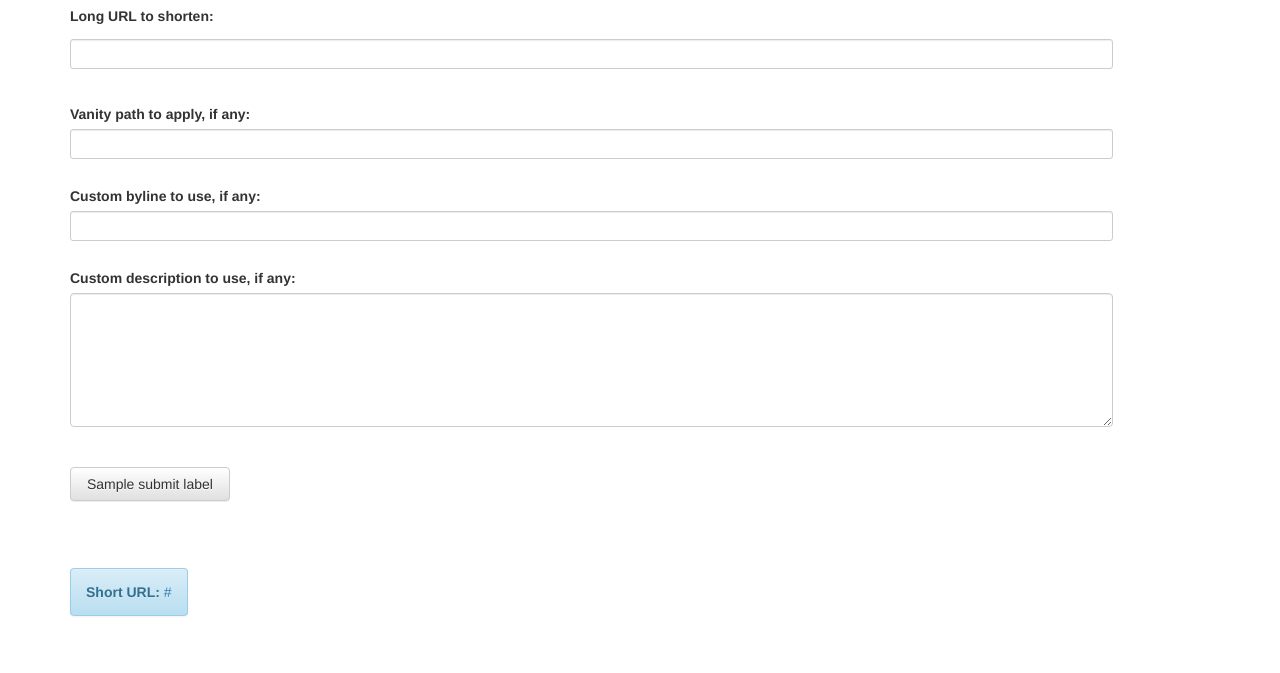
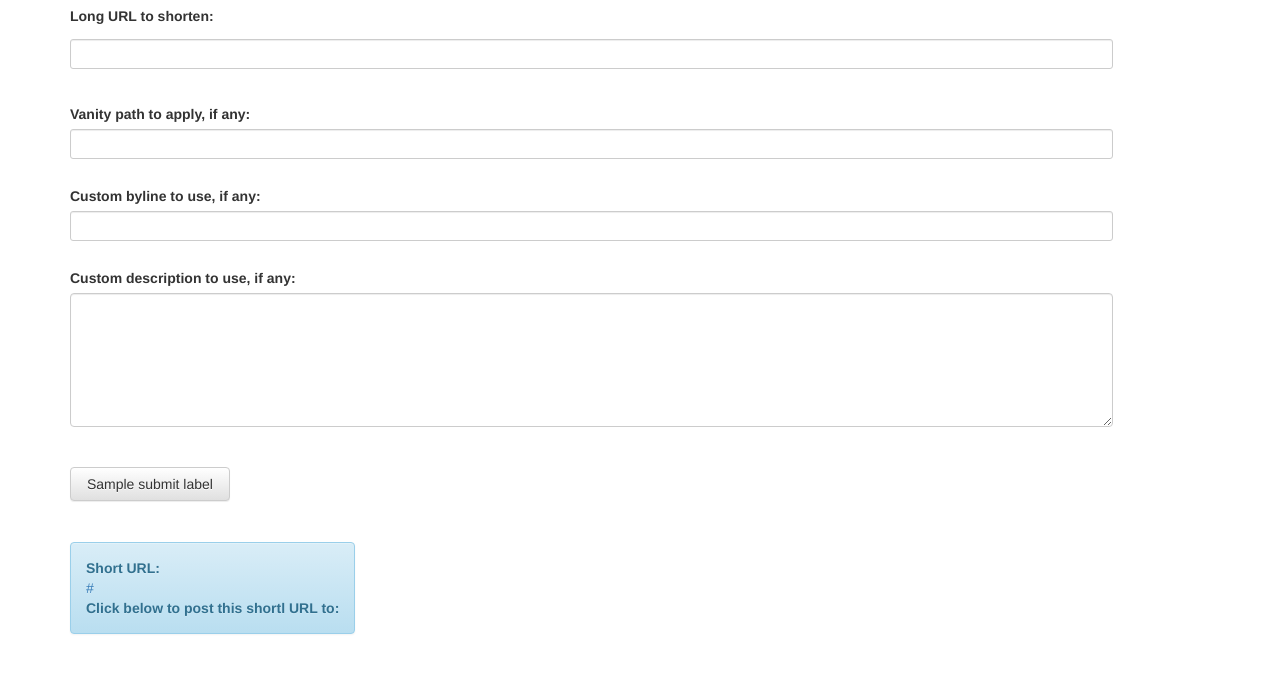
Before and after one commit to bretlowery/snakrAWS, a Django app: template snakraws/templates/shorten_url.html in a window 1280 px wide. Shown: the part 111-784 px from the top of the page. Run offline with Django 3.2, Linux system fonts and the light colour scheme; tables that the repository leaves empty hold one stand-in row (values such as "Sample post"); the template is opened without the code that fills it: values that come from a table or form of the project are taken from there, most other values are stand-ins (such as "Sample title", 1, 10 or a date in 2020); parts of the project's set-up code (start-up, migrations or seed data) failed here and were passed over; some libraries are stand-ins or nearby versions.

Commit message:
Improved socmed posting link formatting/translation

```diff
--- a/snakraws/templates/shorten_url.html
+++ b/snakraws/templates/shorten_url.html
@@ -76,34 +76,31 @@
                     <div class="col-sm-12">
                     {% if message %}
                         <div class="text-nowrap">
-                            <span class="alert {% if '200 ' in message %}alert-success{% else %}alert-danger{% endif %}" >
-                                <strong>{% trans "Result:" %}&nbsp;</strong>{{ message }}
+                            <span class="alert {% if '200 ' in message %}alert-success{% else %}alert-danger{% endif %}" style="display: inline-block;">
+                                <strong>{% trans "Result:" %}&nbsp;</strong><br/>
+                                {{ message }}
                             </span>
                         </div>
                     {% endif %}
                     </div>
                 </div>
-                <br/>
-                <br/>
                 <div class="row">
                     <div class="col-sm-12">
                         {% if shorturl %}
                             <span class="text-nowrap">
-                                <span class="alert alert-info"><strong>Short URL:&nbsp</strong><a href="{{ shorturl }}">{{ shorturl }}</a></span>
-                            </span>
-                            {% if shorturl %}
+                                <span class="alert alert-info" style="display: inline-block;"><strong>{% trans "Short URL:" %}<br/></strong><a href="{{ shorturl }}">{{ shorturl }}</a>
                                 {% if 'localhost' not in shorturl %}
-                                    <br/>
-                                    <br/>
+                                    <br/><strong>{% trans "Click below to post this shortl URL to:" %}</strong><br/>
                                     {% if post_byline %}
-                                        {% post_to_linkedin post_byline shorturl linkedin_link_label %}
+                                        {% post_to_linkedin post_byline shorturl "LinkedIn" %}
                                     {% elif post_description %}
-                                        {% post_to_linkedin post_description shorturl linkedin_link_label %}
+                                        {% post_to_linkedin post_description shorturl "LinkedIn" %}
                                     {% else %}
-                                        {% post_to_linkedin post_title shorturl linkedin_link_label %}
+                                        {% post_to_linkedin post_title shorturl "LinkedIn" %}
                                     {% endif %}
                                 {% endif %}
-                            {% endif %}
+                                </span>
+                            </span>
                             {% if debug %}
                                 <br/>
                                 <br/>
--- a/snakraws/views.py
+++ b/snakraws/views.py
@@ -168,7 +168,6 @@
     heading = getattr(settings, "PAGE_HEADING", settings.VERBOSE_NAME)
     sitekey = getattr(settings, "RECAPTCHA_PUBLIC_KEY", "")
     submit_label = _("Shorten It")
-    linkedin_link_label = _("QuickPost On LinkedIn")
     action = _("shorten_url")
     return render(
             request,
@@ -178,7 +177,6 @@
                 'debug': debug,
                 'form': form,
                 'heading': heading,
-                'linkedin_link_label': linkedin_link_label,
                 'message': message,
                 'post_byline': post_byline,
                 'post_description': post_description,
```
